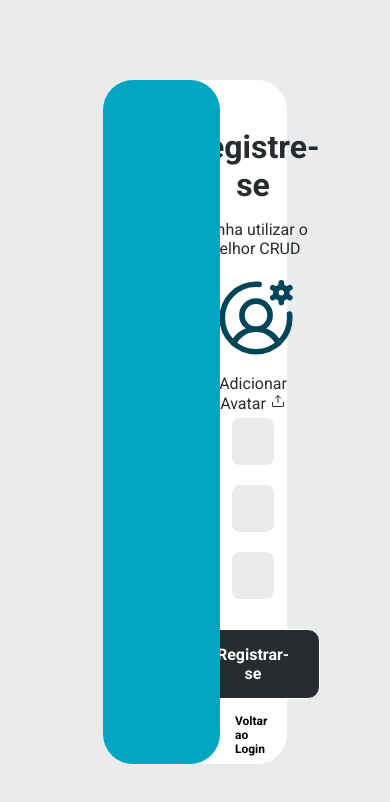
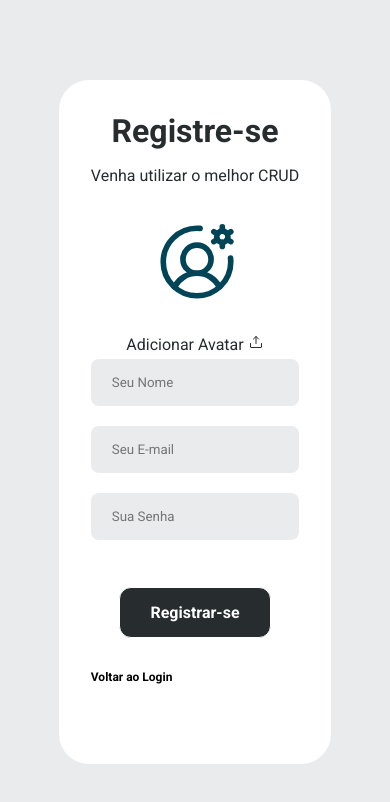
Before and after one commit to ItsRau1/CRUD, a React (Vite) app: page /register in a window 390 px wide. Shown: the top 802 px of the page. Built offline with nearby package versions, Linux system fonts and the light colour scheme; a web font is replaced by a local one.

Commit message:
responsive login and register pages

```diff
--- a/src/AppRoutes.tsx
+++ b/src/AppRoutes.tsx
@@ -23,9 +23,7 @@ export function AppRoutes () {
 
         if(loading){
             return <LoadingPage />
-        }
-
-        if (!authenticated){
+        } else if (!authenticated){
             return <Navigate to="/login"/>
         }
 
--- a/src/pages/LoginPage/styles/styles.ts
+++ b/src/pages/LoginPage/styles/styles.ts
@@ -21,6 +21,10 @@ export const AsideLabel = styled.div`
     z-index: 99999;
 
     border-radius: 30px;
+
+    @media (max-width: 768px) {
+        display: none;
+    }
 `
 
 export const FormContainer = styled.form`
@@ -36,6 +40,11 @@ export const FormContainer = styled.form`
     width: 30%;
     padding: 3rem 1rem 0.5rem 65px;
     border-radius: 30px;
+
+    @media (max-width: 768px) {
+        width: auto;
+        padding: 3rem 2rem;
+    }
 
     a{
         text-decoration: none;
--- a/src/pages/RegisterPage/styles/styles.ts
+++ b/src/pages/RegisterPage/styles/styles.ts
@@ -21,6 +21,10 @@ export const AsideLabel = styled.div`
     z-index: 99999;
 
     border-radius: 30px;
+
+    @media (max-width: 768px) {
+        display: none;
+    }
 `
 
 export const FormRegister = styled.form`
@@ -36,6 +40,11 @@ export const FormRegister = styled.form`
     width: 30%;
     padding: 3rem 1rem 0.5rem 65px;
     border-radius: 30px;
+
+    @media (max-width: 768px) {
+        width: auto;
+        padding: 2rem 2rem 5rem;
+    }
 
     a{
         text-decoration: none;
```
